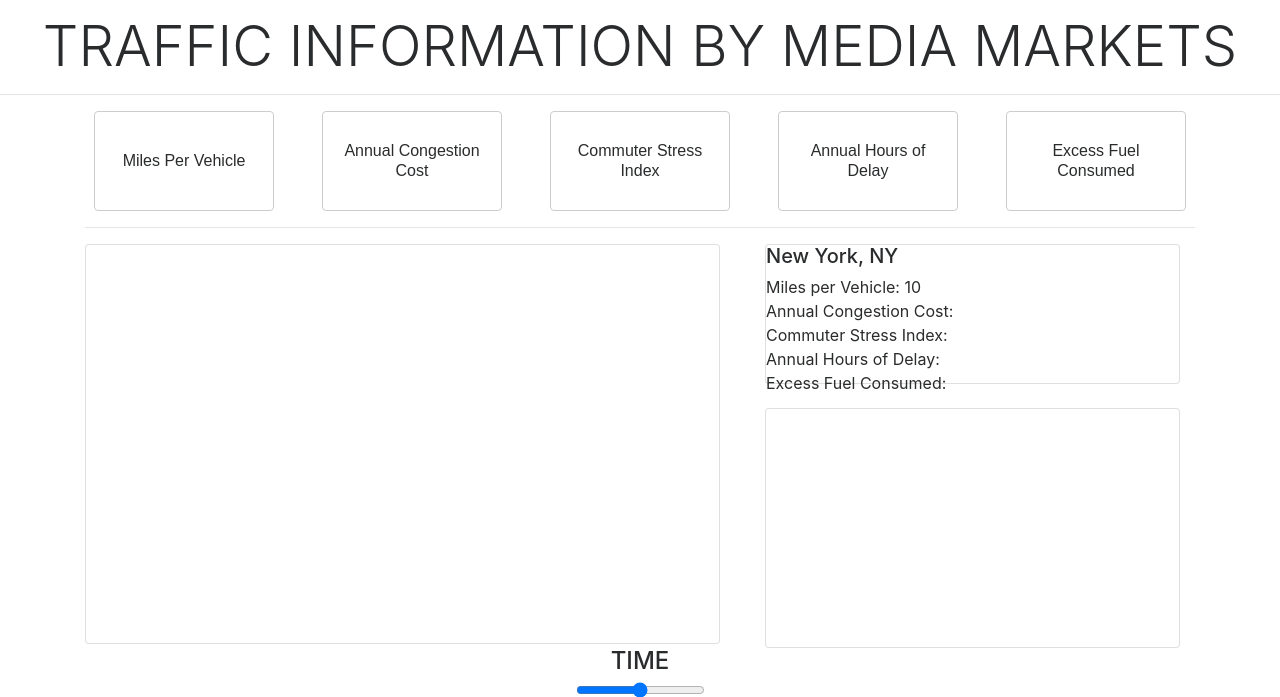
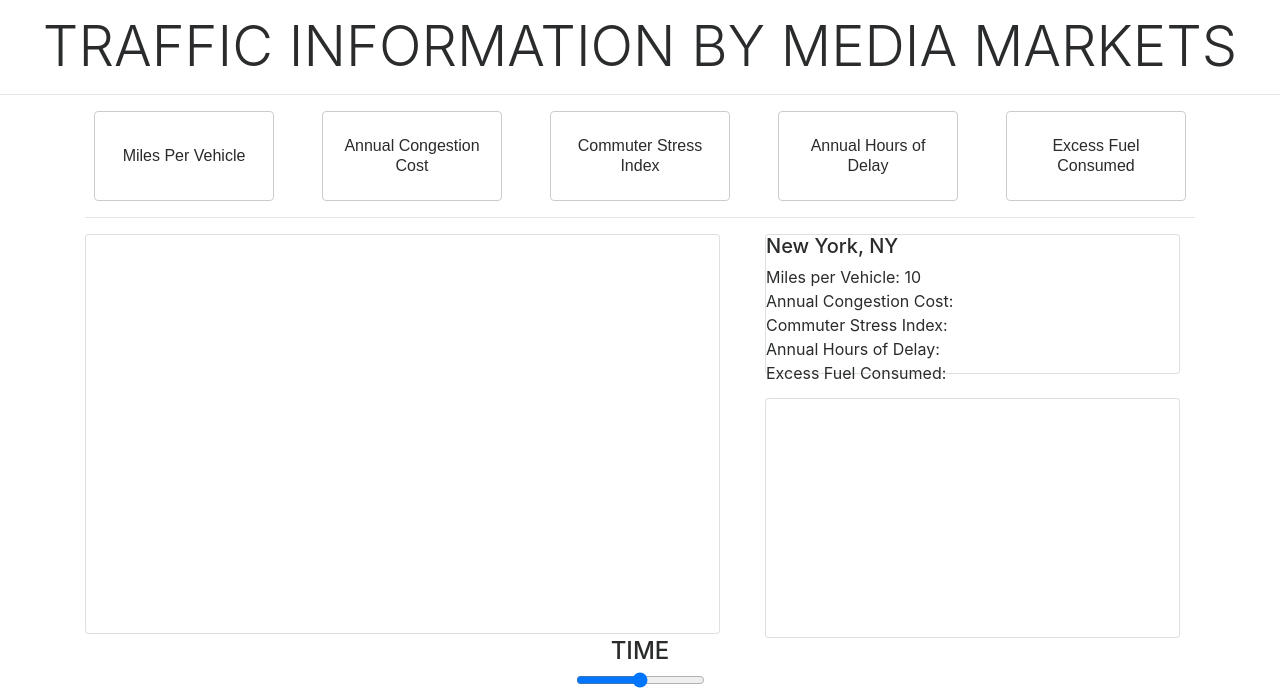
Before and after one commit to wertylop5/softdev2_project1, a Flask app: page / in a window 1280 px wide. Shown: the top 697 px of the page. Run offline with Flask 2, Linux system fonts and the light colour scheme; some libraries are stand-ins or nearby versions.

Commit message:
added more js

```diff
--- a/static/custom.css
+++ b/static/custom.css
@@ -1,6 +1,6 @@
 .categorybtn {
   width: 180px !important;
-  height: 100px !important;
+  height: 90px !important;
   white-space:normal !important;
   word-wrap: break-word;
 }
--- a/static/js/buttons.js
+++ b/static/js/buttons.js
@@ -4,8 +4,8 @@ var csi = document.getElementById("csi");
 var ahd = document.getElementById("ahd");
 var efc = document.getElementById("efc");
 
-var switchinfo = function(e) {
-  mpv.innerHTML = "different information about miles";
+var switchinfo = function(e, id) {
+  mpv.innerHTML = "more description stuff";
 };
 
 var switchback = function(e) {
--- a/templates/base.html
+++ b/templates/base.html
@@ -12,7 +12,7 @@
   <div class="container">
     <div class="row">
       <div class="col">
-        <button type="button" class="btn btn-secondary categorybtn" id='acc'> Miles Per Vehicle </button>
+        <button type="button" class="btn btn-secondary categorybtn" id='mpv'> Miles Per Vehicle </button>
       </div>
       <div class="col">
         <button type="button" class="btn btn-secondary categorybtn" id='acc'> Annual Congestion Cost </button>
```
